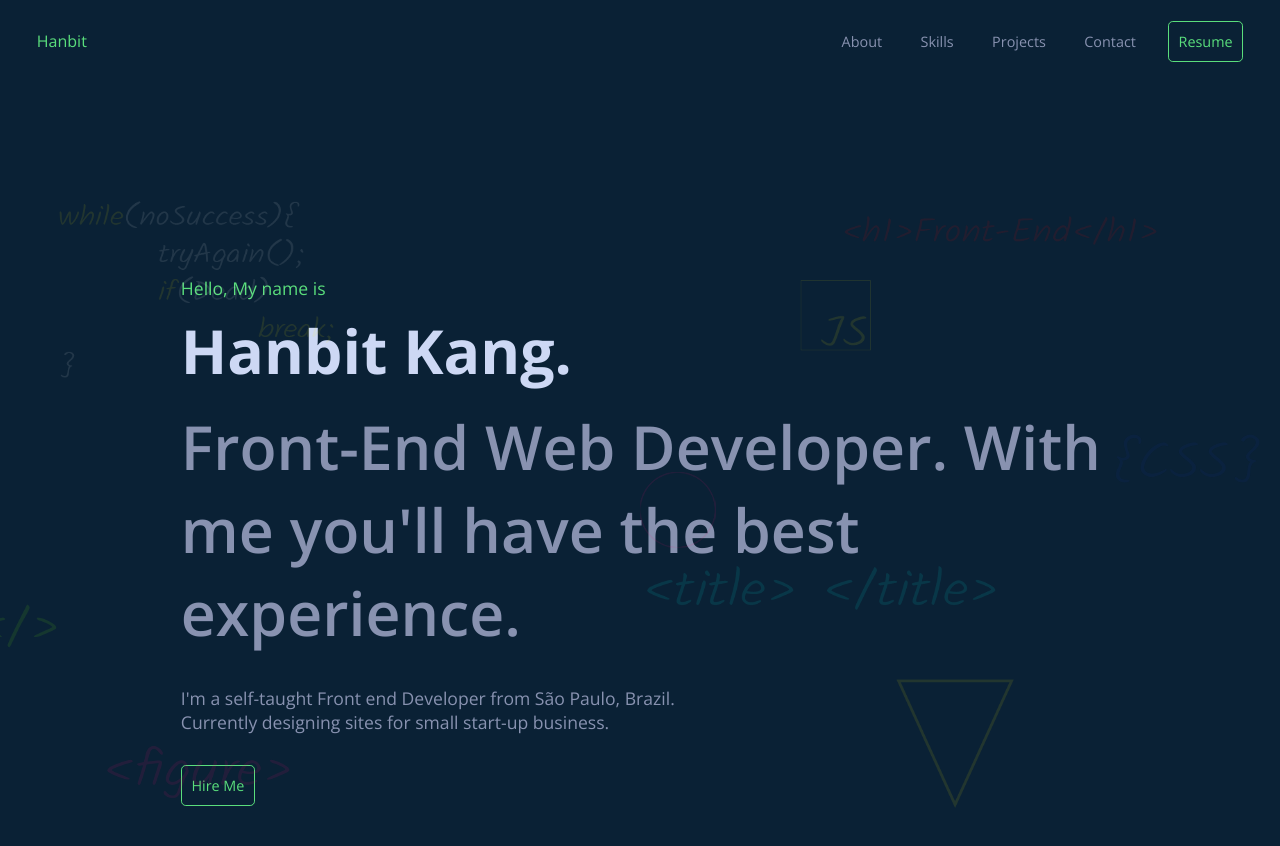
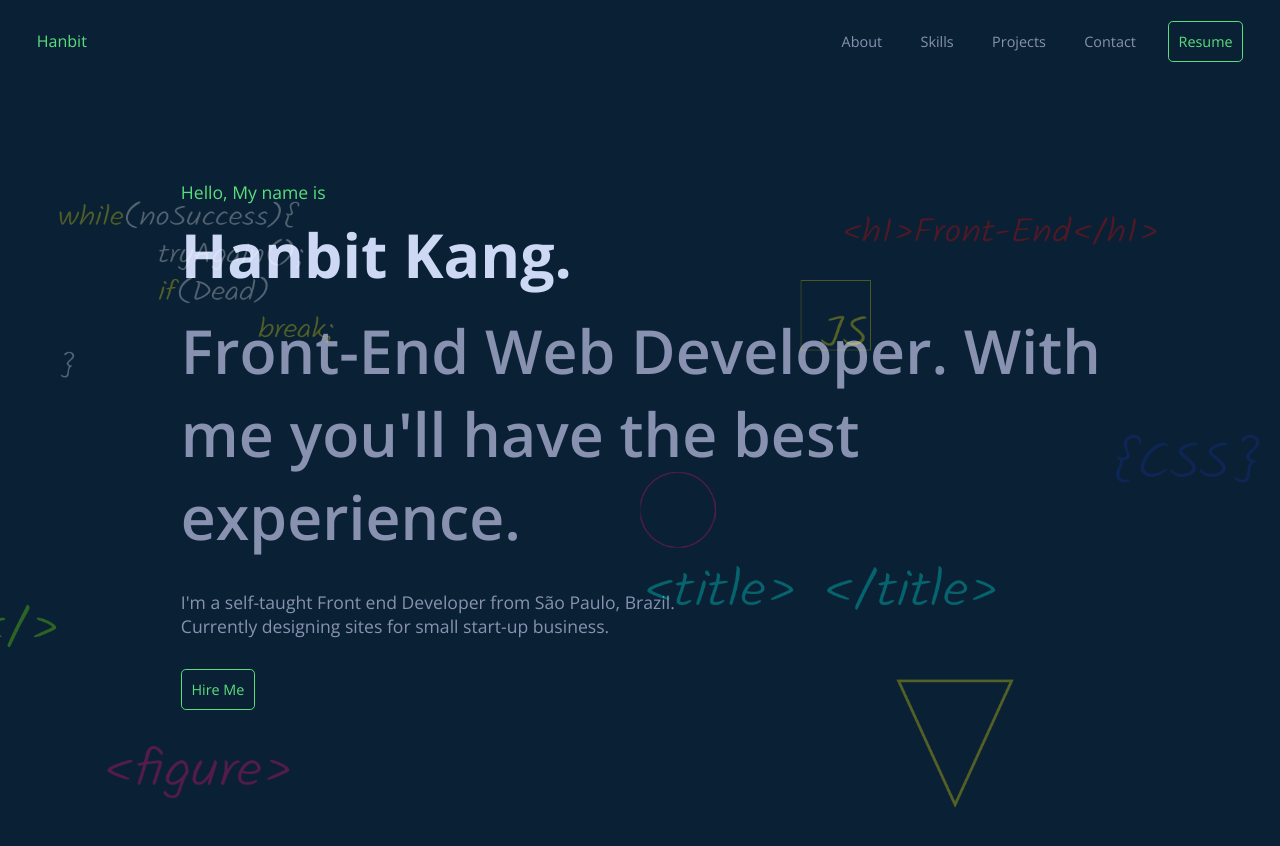
Before and after one commit to hanbitk/Portfolio---Han-Bit-Kang, a plain HTML site: page index.html in a window 1280 px wide. Drawn offline with nearby package versions, Linux system fonts and the light colour scheme.

Commit message:
CSS: Home changes

```diff
--- a/assets/css/style.css
+++ b/assets/css/style.css
@@ -161,12 +161,12 @@ section img{
     width: 100%;
     height: 100%;
     object-fit: cover;
-    opacity: 0.1;
+    opacity: 0.3;
 }
 
 #home{
     padding: 6rem;
-    padding-top: 12rem;
+    padding-top: 0;
     padding-left: 8rem;
 }
 
```
